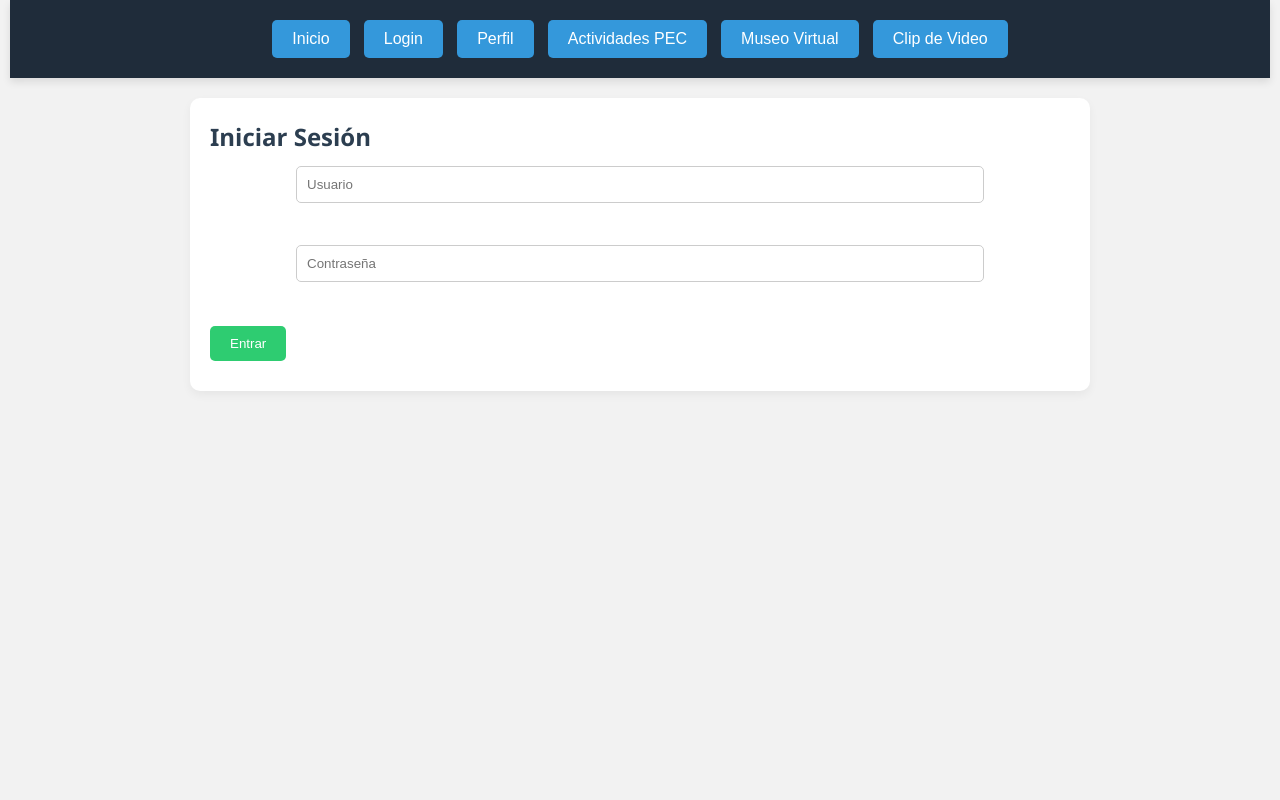
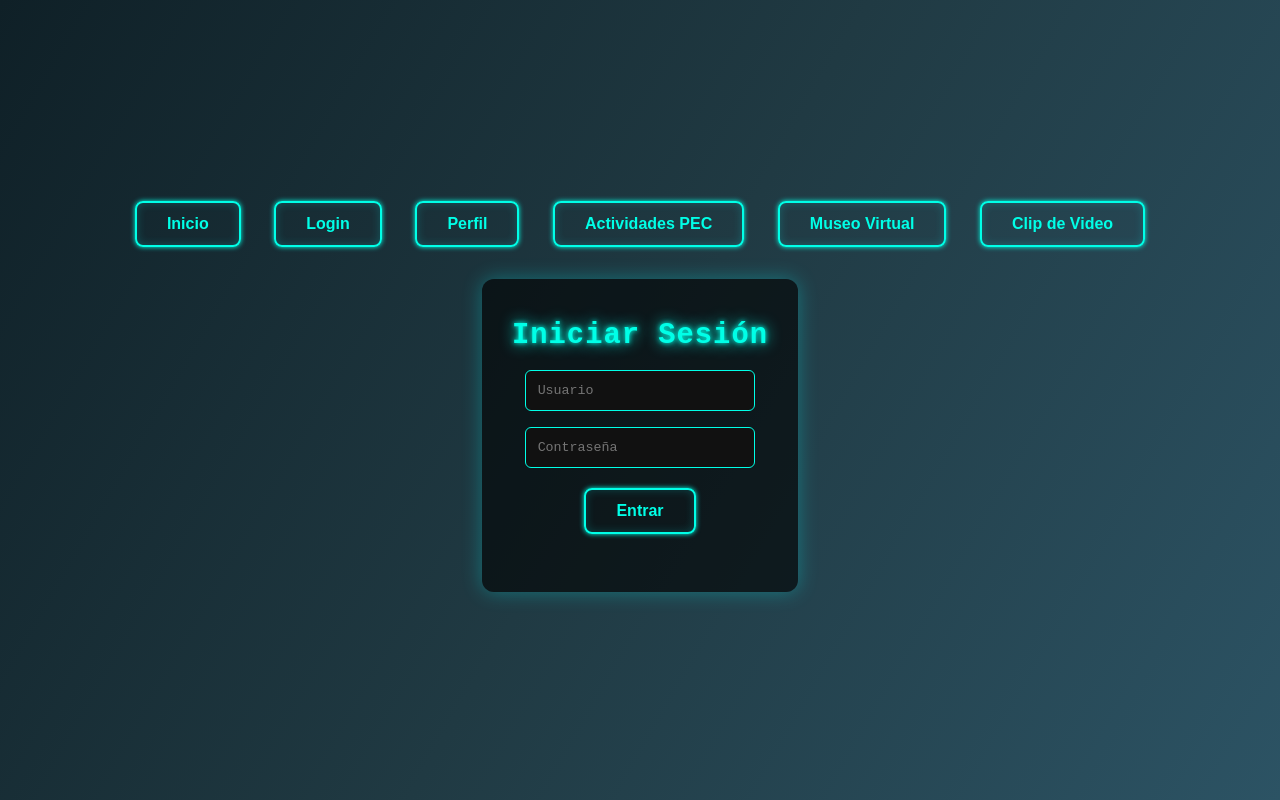
Before and after one commit to yo768/yo768.github.io, a plain HTML site: page index.html in a window 1280 px wide. Both pictures are taken after a click on the button "Login". Drawn offline with Linux system fonts and the light colour scheme.

Commit message:
estilos.css

```diff
--- a/estilos.css
+++ b/estilos.css
@@ -1,142 +1,135 @@
-/* Reset general */
-* {
+/* Fondo con estilo retro-futurista */
+body {
   margin: 0;
   padding: 0;
-  box-sizing: border-box;
+  height: 100vh;
+  background: linear-gradient(120deg, #0f2027, #203a43, #2c5364);
+  background-size: cover;
+  animation: fondoNeon 20s ease infinite;
+  font-family: 'Courier New', Courier, monospace;
+  display: flex;
+  justify-content: center;
+  align-items: center;
+  text-align: center;
+  color: #e0f7fa;
+  flex-direction: column;
+  overflow: hidden;
 }
 
-body {
-  font-family: 'Segoe UI', sans-serif;
-  background-color: #f2f2f2;
-  color: #333;
-  line-height: 1.6;
-  padding: 0 10px;
+/* Fondo animado sutil */
+@keyframes fondoNeon {
+  0% { background-position: 0% 0%; }
+  50% { background-position: 100% 100%; }
+  100% { background-position: 0% 0%; }
 }
 
-/* Navegación */
-nav {
-  background-color: #1f2c3a;
-  padding: 15px;
-  text-align: center;
-  box-shadow: 0 4px 8px rgba(0,0,0,0.1);
+/* Títulos con estilo pixelado/tech */
+h1, h2 {
+  margin: 10px 0;
+  color: #00ffe7;
+  text-shadow: 0 0 5px #00ffe7, 0 0 15px #00ffe7;
 }
 
-nav button {
-  background-color: #3498db;
-  color: white;
-  border: none;
-  margin: 5px;
-  padding: 10px 20px;
-  font-size: 1rem;
-  border-radius: 5px;
-  cursor: pointer;
-  transition: background 0.3s ease;
+h1 {
+  font-size: 2.5em;
+  letter-spacing: 2px;
 }
 
-nav button:hover {
-  background-color: #2980b9;
+h2 {
+  font-size: 1.8em;
+  letter-spacing: 1px;
 }
 
-/* Secciones */
-section {
-  background-color: white;
-  margin: 20px auto;
-  padding: 20px;
-  border-radius: 10px;
-  max-width: 900px;
-  box-shadow: 0 4px 10px rgba(0,0,0,0.05);
+/* Botones estilo "terminal glow" */
+button {
+  padding: 12px 30px;
+  margin: 12px;
+  border: 2px solid #00ffe7;
+  border-radius: 8px;
+  background-color: transparent;
+  color: #00ffe7;
+  font-size: 1rem;
+  font-weight: bold;
+  cursor: pointer;
+  transition: all 0.3s ease;
+  box-shadow: 0 0 5px #00ffe7, inset 0 0 10px rgba(0, 255, 255, 0.2);
 }
 
-section h1, section h2 {
-  color: #2c3e50;
-  margin-bottom: 10px;
-}
-
-section p {
-  margin-bottom: 10px;
-}
-
-/* Imágenes */
-section img {
-  display: block;
-  margin: 10px auto;
-  border-radius: 8px;
-  max-width: 100%;
-  height: auto;
-  box-shadow: 0 2px 5px rgba(0,0,0,0.1);
-}
-
-/* Login */
-#login input[type="text"],
-#login input[type="password"] {
-  width: 80%;
-  padding: 10px;
-  margin: 8px auto;
-  display: block;
-  border: 1px solid #ccc;
-  border-radius: 5px;
-}
-
-#login button {
-  background-color: #2ecc71;
-  color: white;
-  border: none;
-  padding: 10px 20px;
-  margin-top: 10px;
-  border-radius: 5px;
-  cursor: pointer;
-}
-
-#login button:hover {
-  background-color: #27ae60;
-}
-
-.error {
-  color: red;
-  font-weight: bold;
-  text-align: center;
-}
-
-/* Actividades */
-#actividades ul {
-  list-style-type: none;
-  padding: 0;
-  text-align: center;
-}
-
-#actividades img {
-  margin: 10px;
-  max-width: 22%;
-  border: 3px solid #ddd;
-  transition: transform 0.2s ease;
-}
-
-#actividades img:hover {
+button:hover {
+  background-color: #00ffe7;
+  color: #000;
+  box-shadow: 0 0 10px #00ffe7, 0 0 40px #00ffe7;
   transform: scale(1.05);
 }
 
-/* Video */
-#video iframe {
-  display: block;
-  margin: 20px auto;
-  max-width: 100%;
-  border-radius: 10px;
+/* Secciones más aireadas */
+section {
+  max-width: 800px;
+  background-color: rgba(0, 0, 0, 0.6);
+  padding: 30px;
+  margin: 20px;
+  border-radius: 12px;
+  box-shadow: 0 0 20px rgba(0, 255, 255, 0.3);
 }
 
-/* Responsive */
+/* Imágenes con marco neón */
+section img {
+  border-radius: 10px;
+  border: 2px solid #00ffe7;
+  box-shadow: 0 0 10px #00ffe7;
+  margin: 15px auto;
+  display: block;
+  max-width: 90%;
+}
+
+/* Inputs estilo terminal */
+input[type="text"], input[type="password"] {
+  width: 80%;
+  padding: 12px;
+  margin: 8px 0;
+  border-radius: 6px;
+  border: 1px solid #00ffe7;
+  background-color: #111;
+  color: #00ffe7;
+  font-family: monospace;
+  outline: none;
+}
+
+input:focus {
+  box-shadow: 0 0 8px #00ffe7;
+}
+
+/* Error en rojo neón */
+.error {
+  color: #ff4c4c;
+  font-weight: bold;
+  text-shadow: 0 0 5px #ff4c4c;
+}
+
+/* Video */
+iframe {
+  border: 3px solid #00ffe7;
+  border-radius: 10px;
+  box-shadow: 0 0 15px #00ffe7;
+  max-width: 100%;
+}
+
+/* Responsive base */
 @media (max-width: 768px) {
-  nav button {
-    display: block;
+  body {
+    padding: 10px;
+  }
+
+  button {
     width: 100%;
     margin: 8px 0;
   }
 
-  #login input[type="text"],
-  #login input[type="password"] {
+  input {
     width: 100%;
   }
 
-  #actividades img {
-    max-width: 100%;
+  section {
+    padding: 20px;
   }
 }
```
